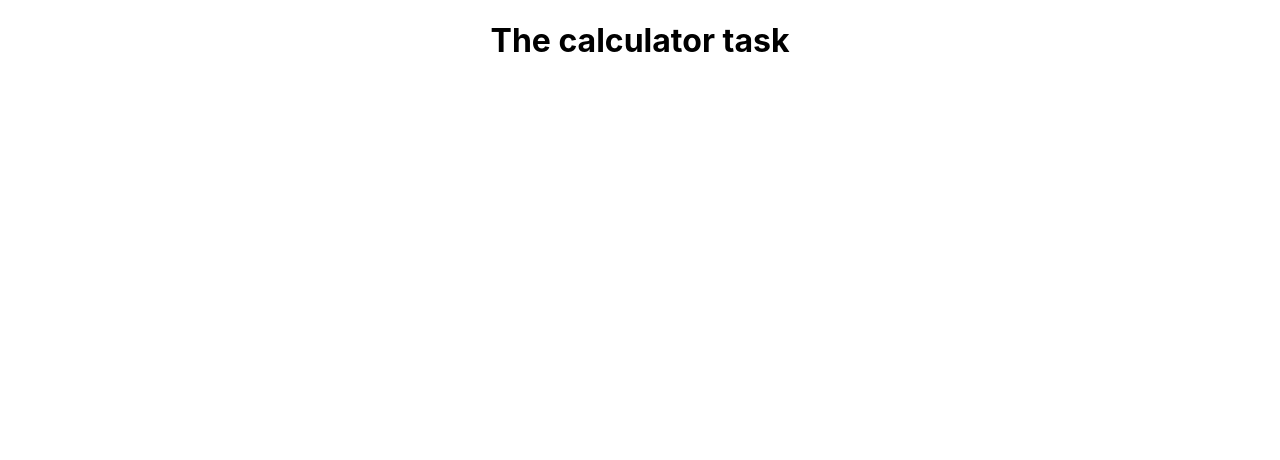
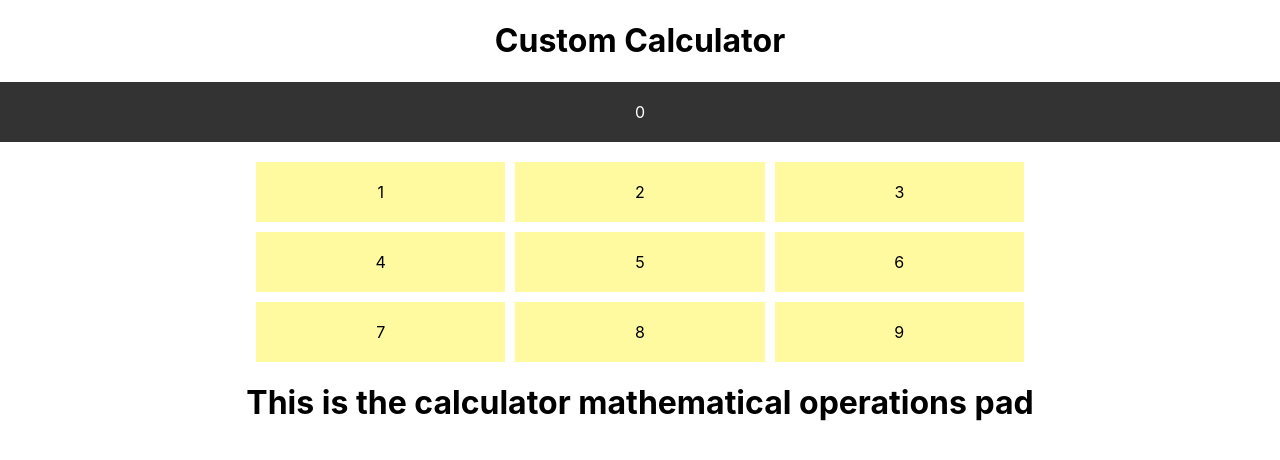
Before and after one commit to Saifsamirk/react-task, a React (Create React App) app: page / in a window 1280 px wide. Shown: the top 460 px of the page. Built offline with nearby package versions, Linux system fonts and the light colour scheme.

Commit message:
Feat - Add stying to the components and add the context to share the state

```diff
--- a/src/App.css
+++ b/src/App.css
@@ -28,6 +28,26 @@
   color: #61dafb;
 }
 
+.numbers-pad {
+  display: grid;
+  grid-template-columns: repeat(3, 1fr);
+  grid-gap: 10px;
+  margin: auto;
+  width: 60%;
+}
+
+.numbers-pad span {
+  background-color: #fffaa0;
+  padding: 20px;
+}
+
+.display-pad {
+  padding: 20px;
+  background-color: rgba(0, 0, 0, 0.8);
+  color: white;
+  margin: 20px auto;
+}
+
 @keyframes App-logo-spin {
   from {
     transform: rotate(0deg);
--- a/src/App.js
+++ b/src/App.js
@@ -1,11 +1,19 @@
-import logo from "./logo.svg";
+import NumbersPad from "./components/NumbersPad";
+import OperationsPad from "./components/OpertaionsPad";
+import DisplayPad from "./components/DisplayPad";
+import AppProvider from "./provider";
 import "./App.css";
 
 function App() {
   return (
-    <div className="App">
-      <h1>The calculator task</h1>
-    </div>
+    <AppProvider>
+      <div className="App">
+        <h1>Custom Calculator</h1>
+        <DisplayPad />
+        <NumbersPad />
+        <OperationsPad />
+      </div>
+    </AppProvider>
   );
 }
 
--- /dev/null
+++ b/src/components/DisplayPad.jsx
@@ -0,0 +1,8 @@
+import { useState } from "react";
+import "../App.css";
+
+function DisplayPad({ result = 0 }) {
+  return <div className="display-pad">{result}</div>;
+}
+
+export default DisplayPad;
--- a/src/components/NumbersPad.jsx
+++ b/src/components/NumbersPad.jsx
@@ -1,7 +1,18 @@
-import { useState } from "react";
+import { useContext } from "react";
+import { numbers } from "../constants";
+import AppContext from "../context";
+import "../App.css";
 
-function NumberPad() {
-  return <h1>This is the calculator numbers pad</h1>;
+function NumbersPad() {
+  const { result, setResult } = useContext(AppContext);
+  console.log(result);
+  return (
+    <div className="numbers-pad">
+      {numbers.map((number) => {
+        return <span key={number.value}>{number.label}</span>;
+      })}
+    </div>
+  );
 }
 
-export default NumberPad;
+export default NumbersPad;
--- a/src/constants/index.js
+++ b/src/constants/index.js
@@ -1,9 +1,11 @@
-export const items = [
-  { id: 1, label: 1, value: 1, onClick: (value = 1) => console.log(value) },
-  { id: 2, label: 2, value: 2, onClick: (value = 2) => console.log(value) },
-  { id: 3, label: 3, value: 3, onClick: (value = 3) => console.log(value) },
-  { id: 4, label: 4, value: 4, onClick: (value = 4) => console.log(value) },
-  { id: 5, label: 5, value: 5, onClick: (value = 5) => console.log(value) },
-  { id: 6, label: 6, value: 6, onClick: (value = 6) => console.log(value) },
-  { id: 7, label: 7, value: 7, onClick: (value = 7) => console.log(value) },
+export const numbers = [
+  { label: 1, value: 1, onClick: (value = 1) => console.log(value) },
+  { label: 2, value: 2, onClick: (value = 2) => console.log(value) },
+  { label: 3, value: 3, onClick: (value = 3) => console.log(value) },
+  { label: 4, value: 4, onClick: (value = 4) => console.log(value) },
+  { label: 5, value: 5, onClick: (value = 5) => console.log(value) },
+  { label: 6, value: 6, onClick: (value = 6) => console.log(value) },
+  { label: 7, value: 7, onClick: (value = 7) => console.log(value) },
+  { label: 8, value: 8, onClick: (value = 8) => console.log(value) },
+  { label: 9, value: 9, onClick: (value = 9) => console.log(value) },
 ];
--- /dev/null
+++ b/src/context/index.js
@@ -0,0 +1,5 @@
+import { createContext } from "react";
+
+const AppContext = createContext();
+
+export default AppContext;
--- /dev/null
+++ b/src/provider/index.js
@@ -0,0 +1,21 @@
+import { useState } from "react";
+import AppContext from "../context";
+
+function AppProvider(props) {
+  // Declare the local state of the component that will be passed on
+  // to child components
+  const [result, setResult] = useState(0);
+
+  return (
+    <AppContext.Provider
+      value={{
+        result,
+        setResult,
+      }}
+    >
+      {props.children}
+    </AppContext.Provider>
+  );
+}
+
+export default AppProvider;
```
